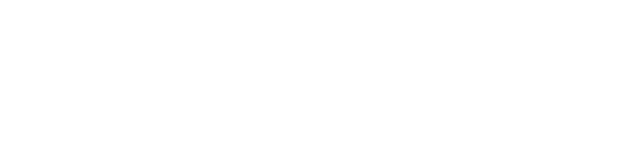
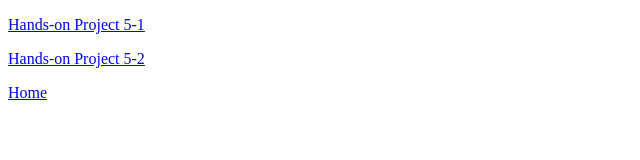
Before and after one commit to Colby993/Clientside2023, a plain HTML site: page Chapter5/index.html in a window 1280 px wide. Shown: the whole page, without its empty margins (0-640 px from the left). Drawn offline with Linux system fonts and the light colour scheme.

Commit message:
Update index.html

```diff
--- a/Chapter5/index.html
+++ b/Chapter5/index.html
@@ -12,6 +12,8 @@
 <!--website content will go here for user readbility-->
 
 
-
+    <p><a href="https://colby993.github.io/Clientside2023/Chapter5/project5-1/project05-01.html">Hands-on Project 5-1</a></p>
+    <p><a href="https://colby993.github.io/Clientside2023/Chapter5/project5-2/project05-02.html">Hands-on Project 5-2</a></p>
+    <p><a href="https://colby993.github.io/Clientside2023/" title="Client side Homepage">Home</a></p>
 </body><!--closing tag-->
 </html><!--closing tag-->
```
